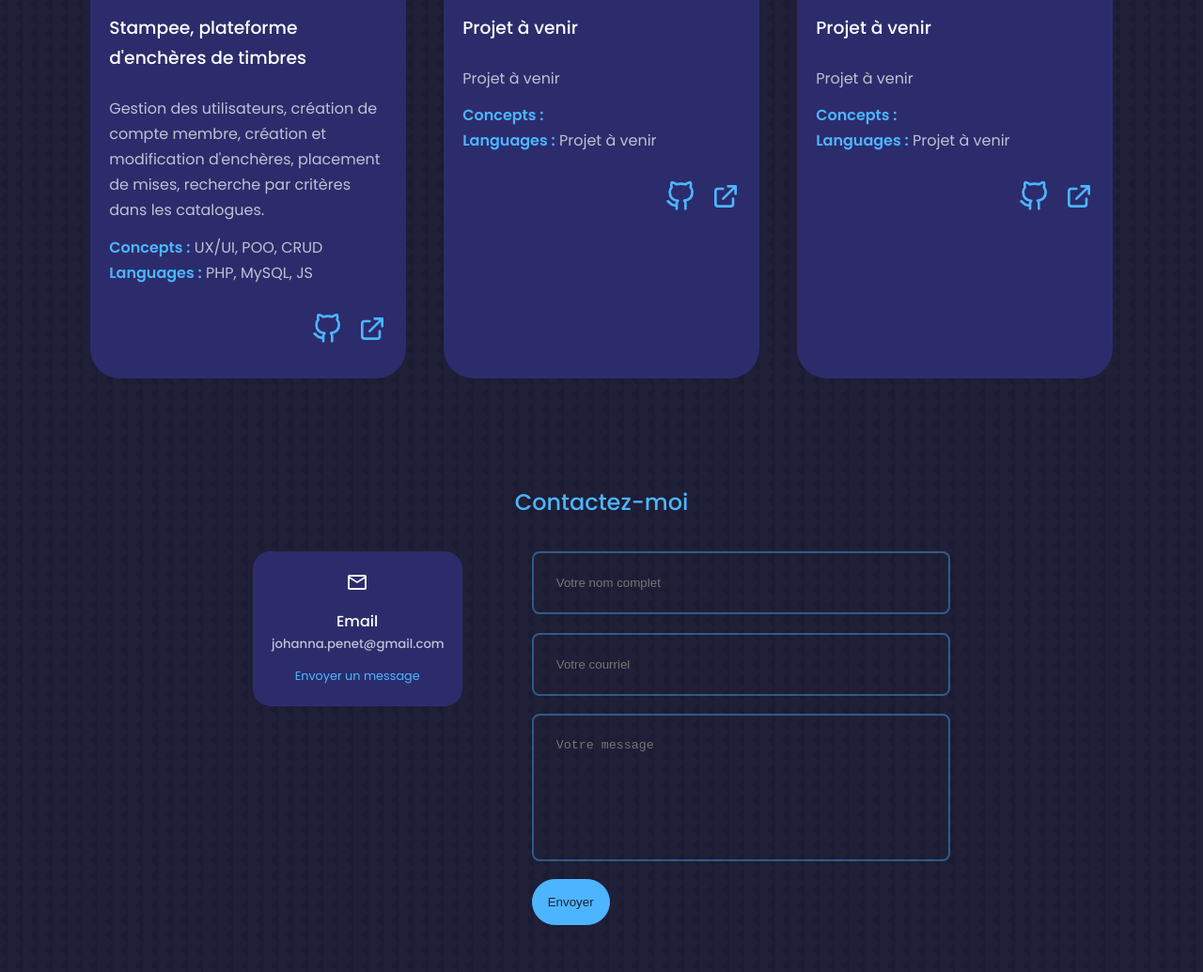
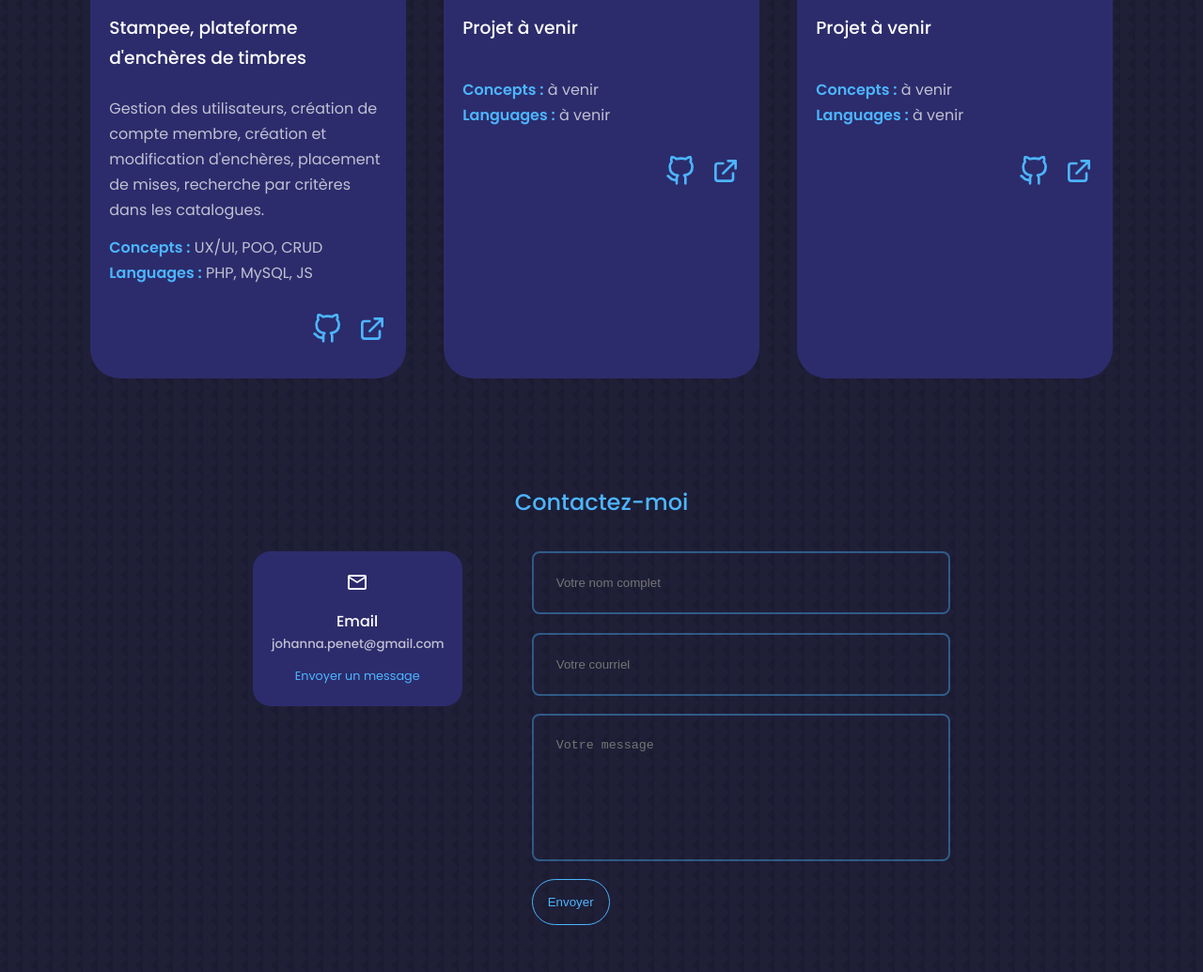
Before and after one commit to Michijoe/portfolio_REACT, a React (Create React App) app: page / in a window 1280 px wide. Shown: the part 2308-3343 px from the top of the page at 94% size. Built offline with nearby package versions, Linux system fonts and the light colour scheme.

Commit message:
clean css

```diff
--- a/src/components/competences/competences.css
+++ b/src/components/competences/competences.css
@@ -36,7 +36,7 @@
   }
 
   .competence__details-icon {
-    font-size: 1.5rem;
+    font-size: 2rem;
     margin-top: 6px;
     color: var(--color-primary);
   }
--- a/src/components/contact/Contact.jsx
+++ b/src/components/contact/Contact.jsx
@@ -26,12 +26,11 @@ const Contact = () => {
                         <a href="mailto:johanna.penet@gmail.com" target="_blank">Envoyer un message</a>
                     </article>
                 </div>
-                {/* END OF CONTACT OPTIONS */}
                 <form ref={form} onSubmit={sendEmail}>
                     <input type="text" name='name' placeholder='Votre nom complet' required />
                     <input type="email" name='email' placeholder='Votre courriel' required />
                     <textarea name="message" rows="7" placeholder='Votre message' required ></textarea>
-                    <button type='submit' className='btn btn-primary'>Envoyer</button>
+                    <button type='submit' className='btn'>Envoyer</button>
                 </form>
             </div>
         </section>
--- a/src/components/home/CTA.jsx
+++ b/src/components/home/CTA.jsx
@@ -5,7 +5,7 @@ import HomeSocials from './HomeSocials'
 const CTA = () => {
     return (
         <div className='cta__container'>
-            <a href="#contact" className='btn btn-primary-class'>Contactez-moi</a>
+            <a href="#contact" className='btn'>Contactez-moi</a>
             <HomeSocials />
         </div>
     )
--- a/src/components/portfolio/Portfolio.jsx
+++ b/src/components/portfolio/Portfolio.jsx
@@ -21,18 +21,20 @@ const data = [
         id: 2,
         image: IMG1,
         title: 'Projet à venir',
-        description: 'Projet à venir',
-        languages: 'Projet à venir',
-        github: 'https://github.com',
+        description: '',
+        tags: 'à venir',
+        languages: 'à venir',
+        github: '#',
         demo: '#'
     },
     {
         id: 3,
         image: IMG1,
         title: 'Projet à venir',
-        description: 'Projet à venir',
-        languages: 'Projet à venir',
-        github: 'https://github.com',
+        description: '',
+        tags: 'à venir',
+        languages: 'à venir',
+        github: '#',
         demo: '#'
     }
 ]
--- a/src/index.css
+++ b/src/index.css
@@ -139,6 +139,7 @@ section {
     width: max-content;
     display: inline-block;
     color: var(--color-primary);
+    background-color: transparent;
     padding: var(--spacing-medium);
     border-radius: 2rem;
     cursor: pointer;
@@ -150,11 +151,6 @@ section {
     background: var(--color-white);
     color: var(--color-bg);
     border-color: transparent;
-}
-
-.btn-primary {
-    background: var(--color-primary);
-    color: var(--color-bg);
 }
 
 /* IMAGE */
```
